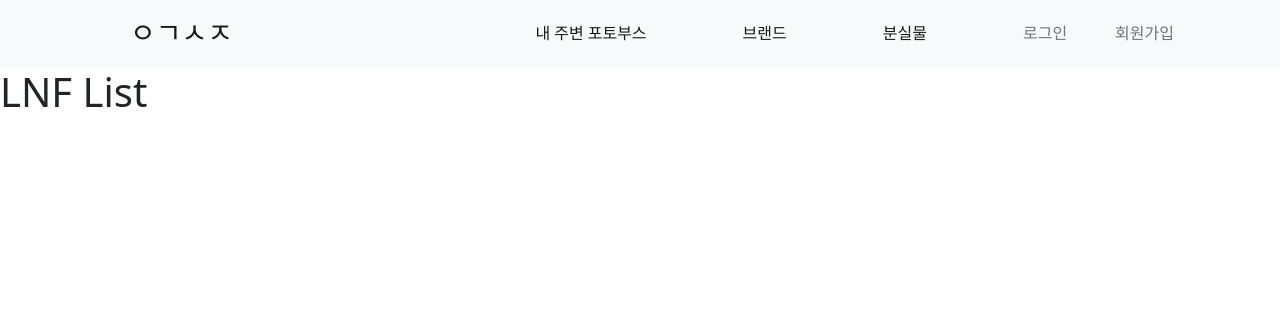
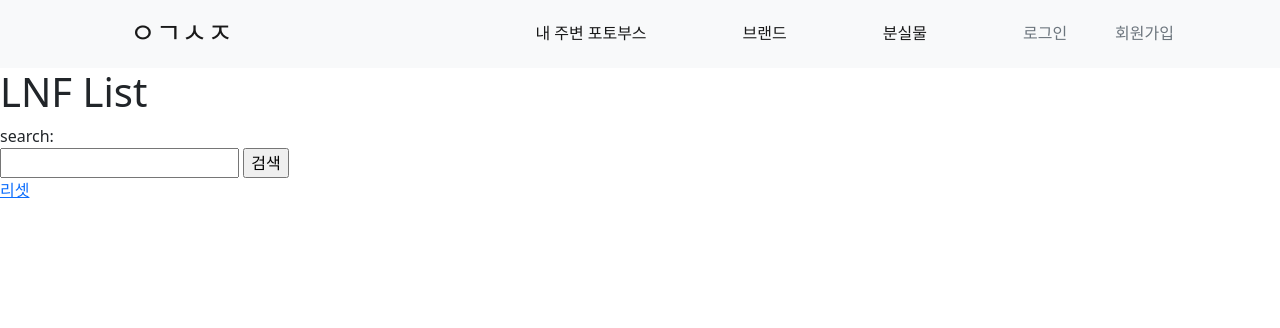
Before and after one commit to TEAM-whereisphoto/TEAM_WhereIsPhoto, a Django app: page /LnF/ in a window 1280 px wide. Shown: the top 328 px of the page. Run offline with Django 4.2, Linux system fonts and the light colour scheme; data that the repository does not hold is empty; some web fonts are replaced.

Commit message:
[FEAT] LnF 검색필터

```diff
--- a/LnF/views.py
+++ b/LnF/views.py
@@ -1,9 +1,15 @@
 from django.shortcuts import render
 from .models import *
+from map.models import Booth
 # Create your views here.
 
 
 def list(request):
     posts=LnF_Post.objects.all()
+    query = request.GET.get('query', '')
+    if query:
+        booths = Booth.objects.filter(name__icontains = query)
+        posts = LnF_Post.objects.filter(booth__in = booths)
+
     ctx = {'posts': posts}
     return render(request, 'LnF/list.html', context=ctx)
--- a/templates/LnF/list.html
+++ b/templates/LnF/list.html
@@ -3,6 +3,21 @@
 {% block content %}
 <h1>LNF List</h1>
 
+    <!-- search -->
+    <section>
+        search:
+        <form action="" method="get">
+            <input type="text" name="query" value="{{query}}">
+            <input type="submit" value="검색">
+        </form>
+        <a href="{% url 'LnF:list' %}">리셋</a>
+    </section>
+
+
+    <!-- filter -->
+    <div>
+
+    </div>
     <!-- post list -->
     <section>
         {% for post in posts %}
```
